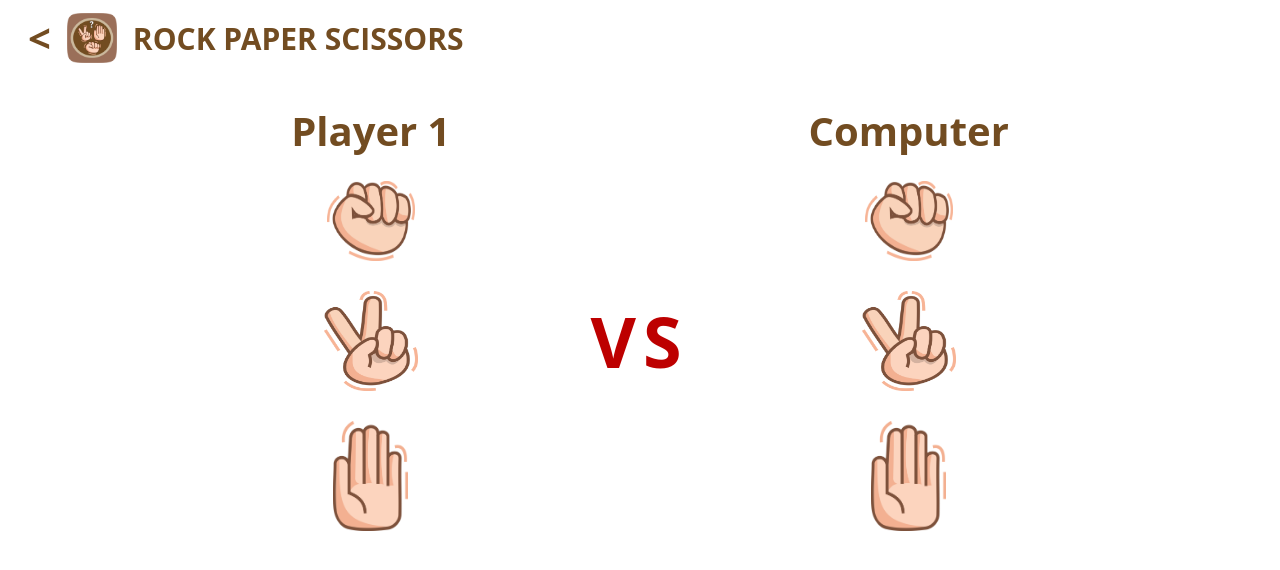
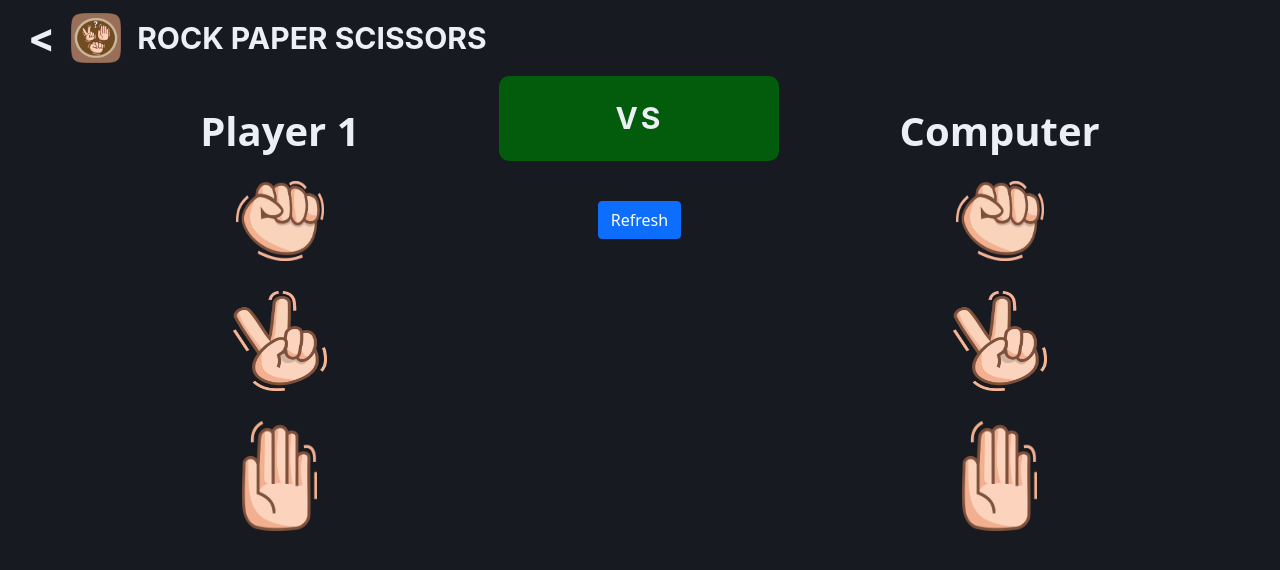
Before and after one commit to milkywoosh/challange-cp9, a React (Create React App) app: page / in a window 1280 px wide. Shown: the top 570 px of the page. Built offline with nearby package versions, Linux system fonts and the light colour scheme.

Commit message:
done logic for suit, sedikit penyesuian css

```diff
--- a/src/gamesuit/index.css
+++ b/src/gamesuit/index.css
@@ -11,32 +11,56 @@
 
 .vs-frame {
 
-  font-family: Open Sans;
-  font-style: normal;
+  font-family: SF Pro Display;
+  /* font-style: normal; */
   font-weight: bold;
-  font-size: 70px;
-  line-height: 480px;
+  font-size:30px;
+  /* line-height: 480px; */
   letter-spacing: 0.1em;
   text-transform: uppercase;
-  color: #BD0000;
+  color: #ECEFF4;
   display:block;
   text-align: center;
   align-items: center;
-  /* padding: 60px; */
+  padding-top: 20px;
+  padding-bottom: 20px;
+  padding-left: 40px;
+  padding-right: 40px;
   margin-left: 100px;
   margin-right: 100px;
+  background: #035B0C;
+  border-radius: 10px;
+  height: fit-content;
+  width: 280px;
+  word-spacing: 100vw;
+
+}
+
+.result-board {
+  /* background: #035B0C;
+  border-radius: 10px; */
+  display:block;
+  text-align: center;
+  align-items: center;
+  justify-content: center;
+  line-height: 480px;
+  letter-spacing: 0.1em;
+  margin-left: 100px;
+  margin-right: 100px;
+  width: fit-content;
+
 }
 
 .less_than {
   margin-left: 20px;
-  font-family: Open Sans;
+  font-family: SF Pro Display;
   width: 600px; /* the bigger the font, the wider it needs */
   /* height: 50px; */
   /* letter-spacing: 0.1em; */
   /* text-transform: uppercase; */
   text-align:left;
 
-  color: #724C21;
+  color: #ECEFF4;
   font-size: 30px;
   font-weight: bold;
   align-items: center;
@@ -57,7 +81,7 @@
   text-align: center;
   align-items: center;
   font-family: Open Sans;
-  color: #724C21;
+  color: #ECEFF4;
   font-weight: bold;
   padding: 20px;
 
@@ -67,8 +91,24 @@
   text-align: center;
   align-items: center;
   font-family: Open Sans;
-  color: #724C21;
+  color: #ECEFF4;
   font-weight: bold;
   padding: 40px;
 
 }
+
+.bg-black {
+  width: 100vw;
+  min-height: 100vh;
+  background-color: #171A21;
+}
+
+html,
+body,
+#background {
+
+}
+
+.button-refresh {
+  margin-top: 40px;
+}
--- a/src/gamesuit/index.js
+++ b/src/gamesuit/index.js
@@ -1,9 +1,9 @@
-import { useState } from 'react';
+import { useEffect, useState } from 'react';
 
 import "./element.css"
 import "./index.css"
 import logoGame from './assets/logoGame.png'
-import { Container, Row, Col, Stack } from 'react-bootstrap'
+import { Container, Row, Col, Stack, Button } from 'react-bootstrap'
 import { Suitclass } from './suit';
 import { propTypes } from 'react-bootstrap/esm/Image';
 import ElementBatu from './elementBatu';
@@ -35,8 +35,9 @@ const GameSuit = (props) => {
     const [hoverKertasCom, setHoverKertasCom] = useState(null);
     const [winner, setWinner] = useState(null)
     const [compTurn, setCompTurn] = useState(null);
+    const [versus, SetVersus] = useState("vs")
 
-    // JGN LUPA PINDAHIN KE MASING MASING ELEMENT
+
     const mouseOverBatu = () => {
         if (hoverBatu == null) {
             setHoverBatu("set-bg-grey")
@@ -97,14 +98,18 @@ const GameSuit = (props) => {
         let result = game.suit('batu');
         let comp = game.computer();
         if (result) {
+
             if (comp === 'batu') {
                 setHoverBatuCom("set-bg-grey")
+                SetVersus('Draw')
             }
             else if (comp === 'gunting') {
                 setHoverGuntingCom("set-bg-grey")
+                SetVersus('Player 1 Win')
             }
             else if (comp === 'kertas') {
                 setHoverKertasCom("set-bg-grey")
+                SetVersus('Computer Win')
             }
         }
         setTimeout(() => {
@@ -119,14 +124,18 @@ const GameSuit = (props) => {
         let result = game.suit('gunting');
         let comp = game.computer();
         if (result) {
+
             if (comp === 'batu') {
                 setHoverBatuCom("set-bg-grey")
+                SetVersus('Computer Win')
             }
             else if (comp === 'gunting') {
                 setHoverGuntingCom("set-bg-grey")
+                SetVersus('Draw')
             }
             else if (comp === 'kertas') {
                 setHoverKertasCom("set-bg-grey")
+                SetVersus('Player 1 Win')
             }
         }
         setTimeout(() => {
@@ -140,14 +149,18 @@ const GameSuit = (props) => {
         let result = game.suit('kertas');
         let comp = game.computer();
         if (result) {
+
             if (comp === 'batu') {
                 setHoverBatuCom("set-bg-grey")
+                SetVersus(`Player 1 Win`)
             }
             else if (comp === 'gunting') {
                 setHoverGuntingCom("set-bg-grey")
+                SetVersus('Computer Win')
             }
             else if (comp === 'kertas') {
                 setHoverKertasCom("set-bg-grey")
+                SetVersus('Draw')
             }
         }
         setTimeout(() => {
@@ -158,9 +171,13 @@ const GameSuit = (props) => {
 
     }
 
+    const clickButton = () => {
+        SetVersus('vs');
+    }
 
     return (
         <>
+            <div className="bg-black">
                 <div className="d-flex flex-row less_than ">
                     <div className=" p-2 justify-content-start mark-less ">  &lt;  </div>
                     <div className=" p-2 justify-content-start "> <img className="size-logo-game" src={logoGame} /> </div>
@@ -187,23 +204,32 @@ const GameSuit = (props) => {
                             className={hoverKertas} />
                     </div>
 
-                <div className="column margin vs-frame">
-                    vs
+                    <div>
+
+                        <div className="  ">
+                            <span className="  vs-frame">
+                                {versus}
+                            </span>
+                        </div>
+                        <div className="  ">
+                            <Button
+                                className="button-refresh"
+                                onClick={() => clickButton()}>
+                                Refresh
+                            </Button>
+                        </div>
+
                     </div>
 
                     <div className="column margin">
                         <span className="tag-name" > Computer </span>
-                    <ElementBatu onClick={() => { alert('tess') }}
-
+                        <ElementBatu
                             className={hoverBatuCom} />
                         <ElementGunting
-                        onClick={() => { alert('tess') }}
-
                             className={hoverGuntingCom} />
-                    <ElementKertas onClick={() => { alert('tess') }}
-
+                        <ElementKertas
                             className={hoverKertasCom} />
-
+                    </div>
                 </div>
             </div>
         </>
```
Lines whose indentation alone changed are shown as unchanged.
